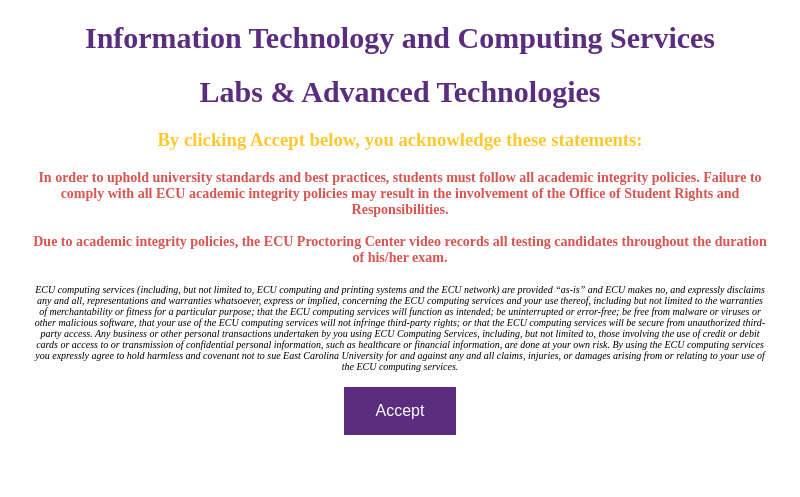
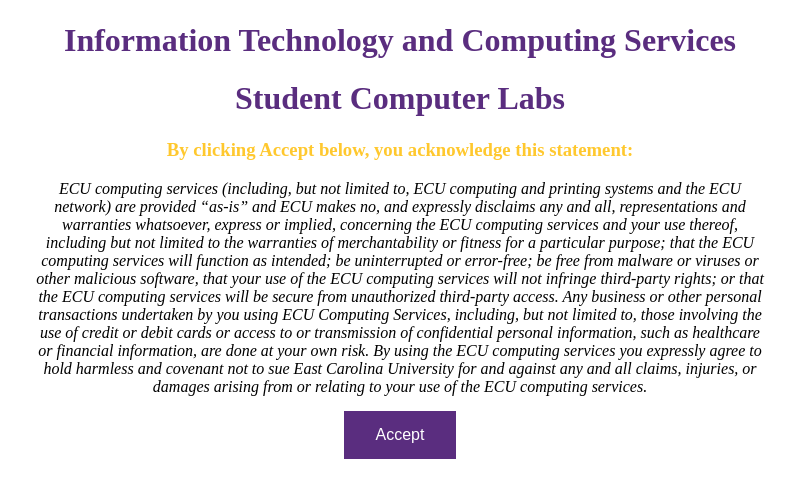
Before and after one commit to caycehouse/policy-banner-ecu, an Electron app: page index.html in a window 800 px wide. Shown: the part 131-628 px from the top of the page. Drawn offline with Linux system fonts and the light colour scheme.

Commit message:
Revert "Modified for proctoring center"
This reverts commit 902718d5cc91058a14997beeda4f498a05560d5e.

```diff
--- a/index.css
+++ b/index.css
@@ -25,21 +25,14 @@
 
 i {
   display: block;
-  font-size: 10px;
 }
 
 h1 {
   color: rgb(90, 45, 127);
-  font-size: 30px;
 }
 
 h3 {
   color: rgb(255, 200, 46);
-}
-
-h4 {
-  color: rgb(217, 83, 79);
-  font-size: 14px;
 }
 
 img {
--- a/index.html
+++ b/index.html
@@ -12,17 +12,8 @@
 <body id="app">
     <img src="logo.png" />
     <h1>Information Technology and Computing Services</h1>
-    <h1>Labs & Advanced Technologies</h1>
-    <h3>By clicking Accept below, you acknowledge these statements:</h3>
-    <h4>
-        In order to uphold university standards and best practices, students must follow all academic integrity
-        policies.
-        Failure to comply with all ECU academic integrity policies may result in the involvement of the Office of
-        Student Rights
-        and Responsibilities.<br><br>
-        Due to academic integrity policies, the ECU Proctoring Center video records all testing candidates throughout
-        the
-        duration of his/her exam.</h4>
+    <h1>Student Computer Labs</h1>
+    <h3>By clicking Accept below, you acknowledge this statement:</h3>
     <i>
         ECU computing services (including, but not limited to, ECU computing and
         printing systems and the ECU network) are provided “as-is” and ECU makes
```
